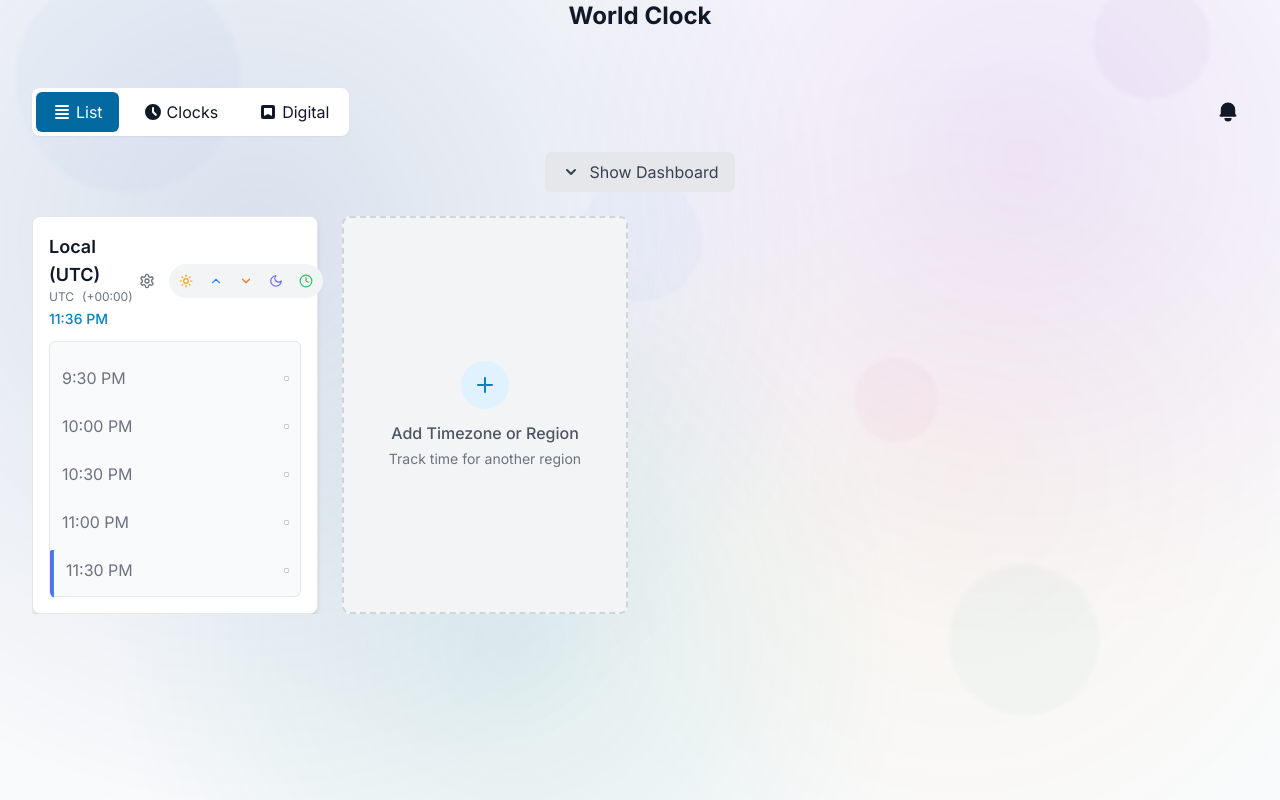
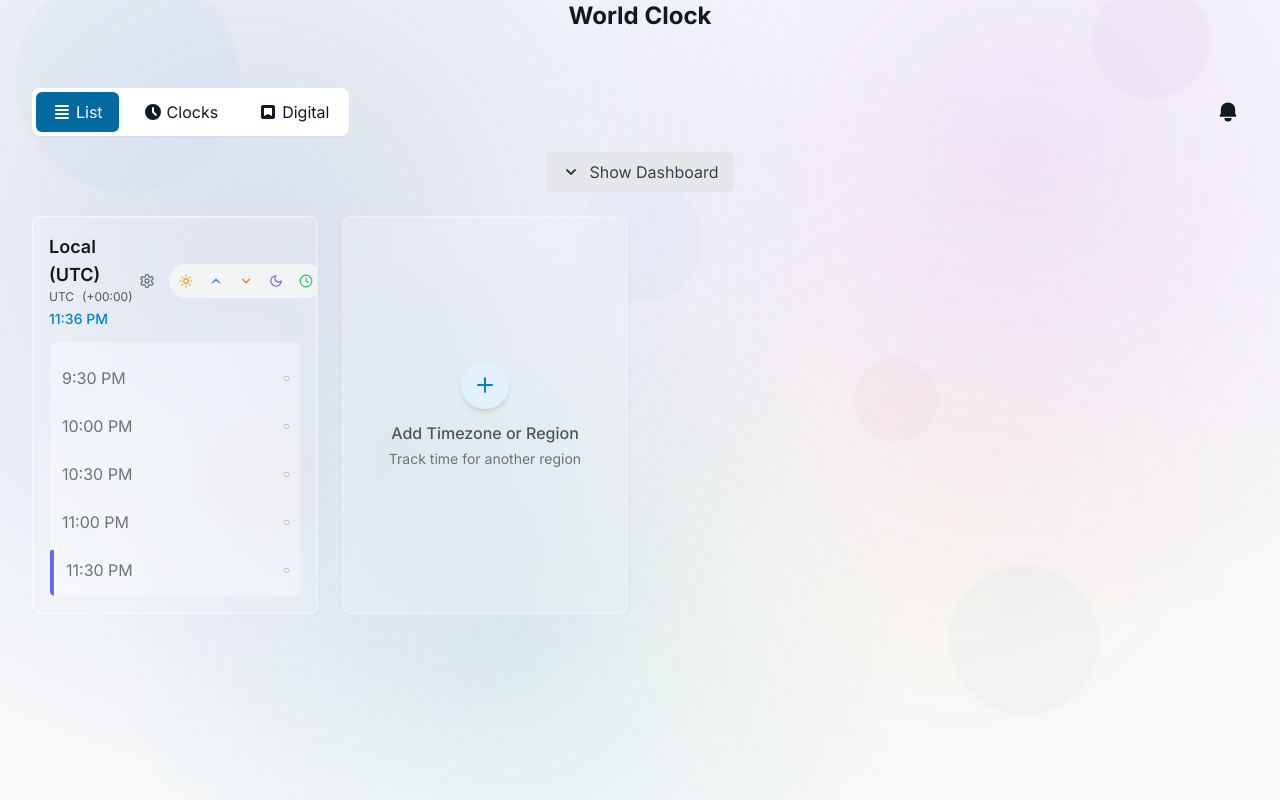
Before and after one commit to tejastechq/timezonepulse, a Next.js app: page / in a window 1280 px wide. Built offline with nearby package versions, Linux system fonts and the light colour scheme.

Commit message:
Fixed the list view glassmorphism effect

```diff
--- a/components/views/ListView.tsx
+++ b/components/views/ListView.tsx
@@ -11,6 +11,7 @@ import { getAllTimezones, isInDST } from '@/lib/utils/timezone';
 import * as Dialog from '@radix-ui/react-dialog';
 import * as DropdownMenu from '@radix-ui/react-dropdown-menu';
 import TimezoneSelector from '../clock/TimezoneSelector'; // Import the shared TimezoneSelector
+import { useTheme } from 'next-themes';
 
 interface ListViewProps {
   selectedTimezones: Timezone[];
@@ -56,6 +57,9 @@ export default function ListView({
 
   // Add a ref for scrollSyncTimeout to fix the undefined error
   const scrollSyncTimeoutRef = useRef<NodeJS.Timeout | null>(null);
+
+  // Get theme from next-themes
+  const { resolvedTheme } = useTheme();
 
   // State for timezone selector
   const [selectorOpen, setSelectorOpen] = useState(false);
@@ -1062,14 +1066,22 @@ export default function ListView({
             initial={{ opacity: 0, y: -10 }}
             animate={{ opacity: 1, y: 0 }}
             exit={{ opacity: 0, y: -10 }}
-            className="mb-4 p-3 bg-white dark:bg-gray-800 border border-gray-200 dark:border-gray-700 rounded-lg shadow-sm"
+            className={`mb-4 p-3 rounded-lg shadow-sm glass-card backdrop-blur-fix ${
+              resolvedTheme === 'dark' ? 'glass-card-dark' : 'glass-card-light'
+            }`}
+            style={{
+              isolation: 'isolate',
+              backgroundColor: resolvedTheme === 'dark'
+                ? 'rgba(15, 15, 25, 0.2)'
+                : 'rgba(255, 255, 255, 0.15)'
+            }}
           >
-            <div className="flex items-center justify-between mb-2">
+            <div className="flex items-center justify-between mb-2 relative z-[2]">
               <div className="flex items-center">
                 <span className="inline-block w-3 h-3 bg-primary-500 rounded-full mr-2"></span>
-                <span className="text-sm font-medium">
+                <span className="text-sm font-medium text-gray-900 dark:text-white">
                   {DateTime.fromJSDate(highlightedTime).toFormat('h:mm a')} {' '}
-                  <span className="text-gray-500 dark:text-gray-400">
+                  <span className="text-gray-600 dark:text-gray-300">
                     ({timeDifference})
                   </span>
                 </span>
@@ -1084,8 +1096,8 @@ export default function ListView({
             </div>
 
             {/* Countdown indicator */}
-            <div className="mt-2">
-              <div className="flex justify-between text-xs text-gray-500 dark:text-gray-400 mb-1">
+            <div className="mt-2 relative z-[2]">
+              <div className="flex justify-between text-xs text-gray-600 dark:text-gray-300 mb-1">
                 <span>Auto-clear in {timeRemaining}s</span>
                 <button
                   onClick={resetInactivityTimer}
@@ -1117,16 +1129,24 @@ export default function ListView({
                 initial={{ opacity: 0, y: 20 }}
                 animate={{ opacity: 1, y: 0 }}
                 exit={{ opacity: 0, y: -20 }}
-                className="bg-white dark:bg-gray-800 rounded-lg shadow-md p-4 border border-gray-200 dark:border-gray-700
-                          transition-shadow duration-200 hover:shadow-lg"
+                className={`glass-card backdrop-blur-fix ${
+                  resolvedTheme === 'dark' ? 'glass-card-dark' : 'glass-card-light'
+                } rounded-lg p-4 border border-gray-200 dark:border-gray-700
+                          transition-all duration-200 hover:shadow-lg`}
+                style={{
+                  isolation: 'isolate',
+                  backgroundColor: resolvedTheme === 'dark'
+                    ? 'rgba(15, 15, 25, 0.2)'
+                    : 'rgba(255, 255, 255, 0.15)'
+                }}
                 data-timezone-id={timezone.id}
               >
-                <div className="flex justify-between items-center mb-3">
+                <div className="flex justify-between items-center mb-3 relative z-[2]">
                   <div>
                     <h3 className="text-lg font-semibold text-gray-900 dark:text-white">
                       {timezone.name.split('/').pop()?.replace('_', ' ') || timezone.name}
                     </h3>
-                    <div className="text-xs text-gray-500 dark:text-gray-400 flex items-center space-x-2">
+                    <div className="text-xs text-gray-600 dark:text-gray-300 flex items-center space-x-2">
                       <span>{DateTime.now().setZone(timezone.id).toFormat('ZZZZ')}</span>
                       <span>({getTimezoneOffset(timezone.id)})</span>
                       {isDST && (
@@ -1141,7 +1161,7 @@ export default function ListView({
                     </div>
                   </div>
 
-                  <div className="flex items-center space-x-2">
+                  <div className="flex items-center space-x-2 relative z-[2]">
                     {/* Timezone options dropdown */}
                     <DropdownMenu.Root>
                       <DropdownMenu.Trigger asChild>
@@ -1233,7 +1253,13 @@ export default function ListView({
                 </div>
 
                 <div
-                  className="h-64 rounded-md border border-gray-200 dark:border-gray-700 bg-gray-50 dark:bg-gray-900/50"
+                  className="h-64 rounded-md border border-gray-200/50 dark:border-gray-700/50
+                    backdrop-blur-[2px] overflow-hidden"
+                  style={{
+                    backgroundColor: resolvedTheme === 'dark'
+                      ? 'rgba(15, 15, 25, 0.1)'
+                      : 'rgba(255, 255, 255, 0.1)'
+                  }}
                   role="listbox"
                   aria-label={`Time selection list for ${timezone.name}`}
                 >
@@ -1247,6 +1273,12 @@ export default function ListView({
                         overscanCount={10}
                         ref={(ref) => { listRefs.current[timezone.id] = ref; }}
                         className="focus:outline-none focus:ring-2 focus:ring-primary-500 rounded-md"
+                        style={{
+                          backdropFilter: 'blur(2px)',
+                          backgroundColor: resolvedTheme === 'dark'
+                            ? 'rgba(15, 15, 25, 0.05)'
+                            : 'rgba(255, 255, 255, 0.05)'
+                        }}
                         itemKey={(index) => `${timezone.id}-${timeSlots[index].getTime()}`}
                         onScroll={handleUserScroll}
                       >
@@ -1286,17 +1318,25 @@ export default function ListView({
               animate={{ opacity: 1, scale: 1 }}
               transition={{ duration: 0.2 }}
               onClick={() => setSelectorOpen(true)}
-              className="bg-gray-100 dark:bg-gray-800 rounded-lg border-2 border-dashed border-gray-300
+              className={`glass-card backdrop-blur-fix ${
+                resolvedTheme === 'dark' ? 'glass-card-dark' : 'glass-card-light'
+              } rounded-lg border-2 border-dashed border-gray-300
                         dark:border-gray-700 p-4 h-full min-h-[264px] flex flex-col items-center justify-center
-                        hover:border-primary-500 dark:hover:border-primary-500 hover:bg-gray-50
-                        dark:hover:bg-gray-800/80 transition-colors duration-200 cursor-pointer"
+                        hover:border-primary-500 dark:hover:border-primary-500
+                        transition-all duration-200 cursor-pointer`}
+              style={{
+                isolation: 'isolate',
+                backgroundColor: resolvedTheme === 'dark'
+                  ? 'rgba(15, 15, 25, 0.2)'
+                  : 'rgba(255, 255, 255, 0.15)'
+              }}
               aria-label="Add Timezone or Region - Track time for another region"
             >
-              <div className="rounded-full bg-primary-100 dark:bg-primary-900/30 p-3 mb-3">
+              <div className="rounded-full bg-primary-100/80 dark:bg-primary-900/30 backdrop-blur-sm p-3 mb-3 shadow-md relative z-[2]">
                 <Plus className="h-6 w-6 text-primary-600 dark:text-primary-400" />
               </div>
-              <p className="text-gray-600 dark:text-gray-300 font-medium">Add Timezone or Region</p>
-              <p className="text-sm text-gray-500 dark:text-gray-400 text-center mt-1">
+              <p className="text-gray-600 dark:text-gray-300 font-medium relative z-[2]">Add Timezone or Region</p>
+              <p className="text-sm text-gray-500 dark:text-gray-400 text-center mt-1 relative z-[2]">
                 Track time for another region
               </p>
             </motion.button>
@@ -1327,7 +1367,8 @@ export default function ListView({
     handleRemoveTimezone,
     timeRemaining,
     resetInactivityTimer,
-    handleUserScroll
+    handleUserScroll,
+    resolvedTheme
   ]);
 
   // Update the useEffect hook to call our updated synchronizeScrolls function
@@ -1372,6 +1413,7 @@ export default function ListView({
       animate={{ opacity: 1 }}
       exit={{ opacity: 0 }}
       className="w-full"
+      style={{ isolation: 'isolate' }}
       onScroll={handleUserScroll} // Add onScroll handler
     >
       {renderTimeColumns()}
```
